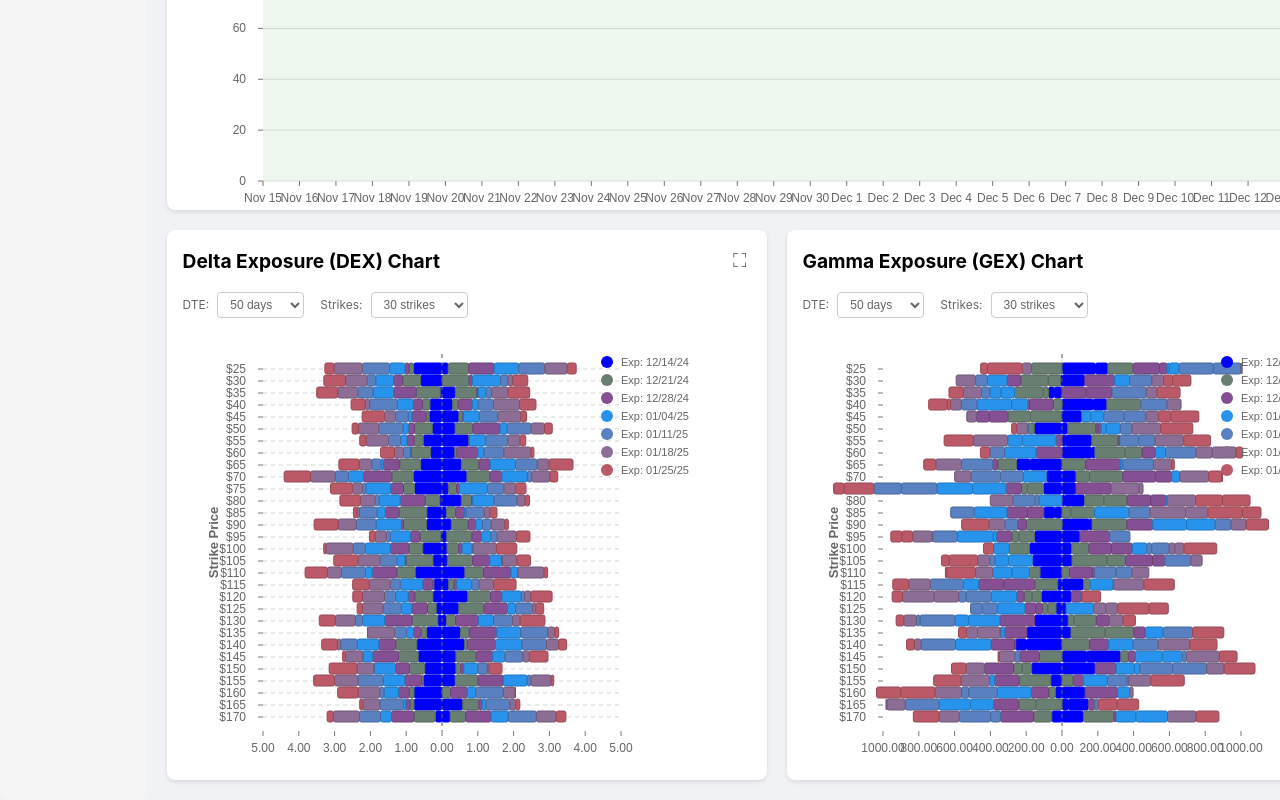
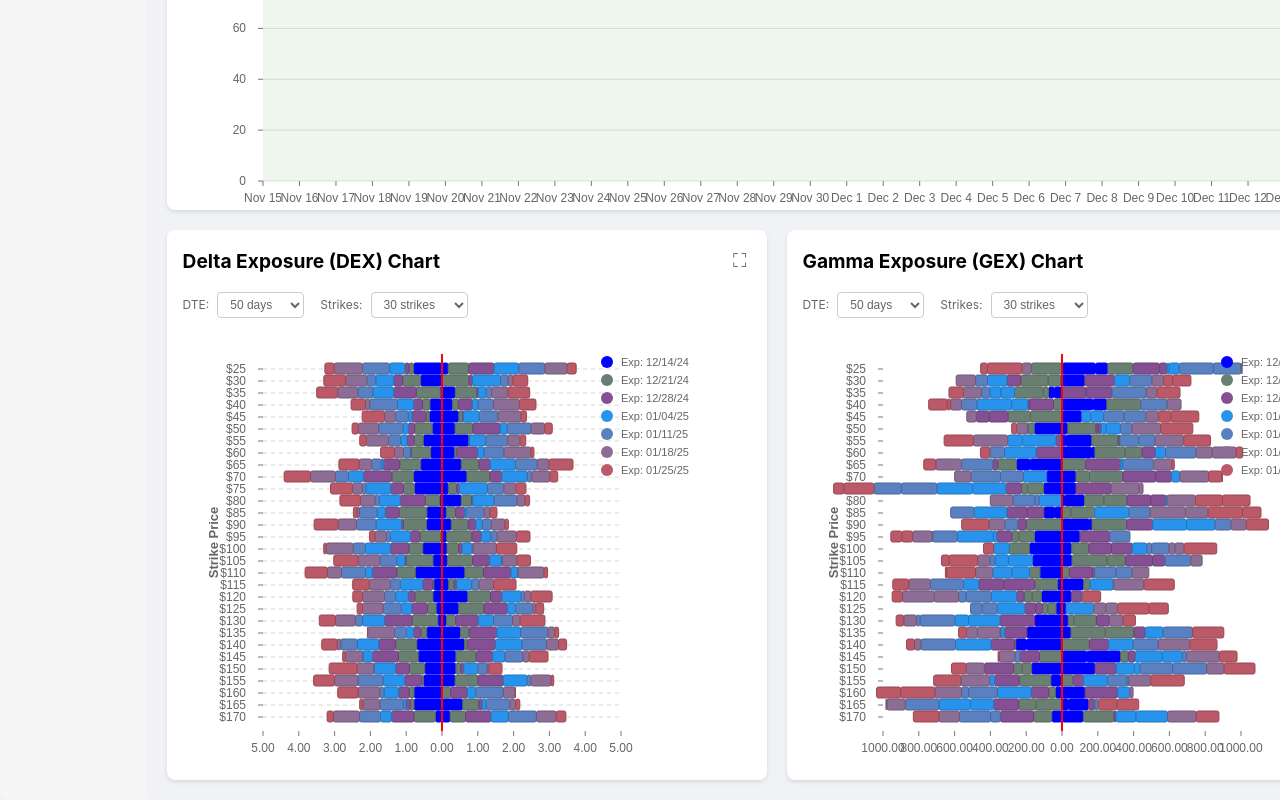
Before and after one commit to ekinolik/jax-ui, a React (Create React App) app: page / in a window 1280 px wide. Shown: the part 474-1274 px from the top of the page. Built offline with nearby package versions, Linux system fonts and the light colour scheme.

Commit message:
red center line on DEX and GEX

```diff
--- a/src/components/charts/DexChart.js
+++ b/src/components/charts/DexChart.js
@@ -372,9 +372,9 @@ const DexChartContent = ({ isFullscreen, dte, onDteChange }) => {
             axis: 'x',
             value: 0,
             lineStyle: {
-              stroke: '#666',
-              strokeWidth: 1,
-              strokeDasharray: '4 4'
+              stroke: '#ff0000',
+              strokeWidth: 2,
+              strokeDasharray: 'none'
             },
             legend: '',
             legendPosition: null,
--- a/src/components/charts/GexChart.js
+++ b/src/components/charts/GexChart.js
@@ -362,9 +362,9 @@ const GexChartContent = ({ isFullscreen, dte, onDteChange }) => {
             axis: 'x',
             value: 0,
             lineStyle: {
-              stroke: '#666',
-              strokeWidth: 1,
-              strokeDasharray: '4 4'
+              stroke: '#ff0000',
+              strokeWidth: 2,
+              strokeDasharray: 'none'
             },
             legend: '',
             legendPosition: null,
```
